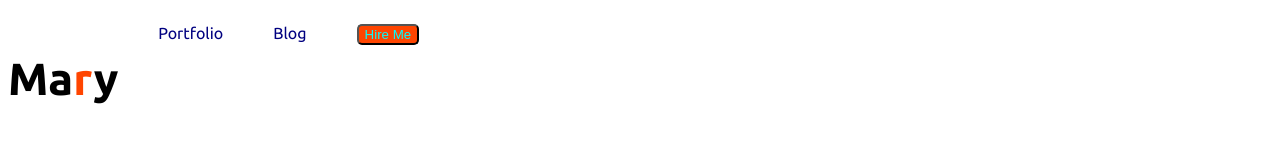
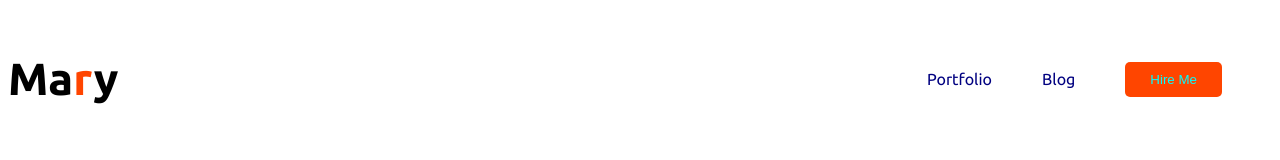
Before and after one commit to asif-444/webdeveloper-portfolio, a plain HTML site: page index.html in a window 1280 px wide. Drawn offline with Linux system fonts and the light colour scheme.

Commit message:
added nav

```diff
--- a/styles/portfolio.css
+++ b/styles/portfolio.css
@@ -9,6 +9,10 @@ body {
     background: orangered;
     border-radius: 5px;
     color: aqua;
+    border: 0;
+    font-style: normal;
+    font-weight: 400;
+    padding: 10px 25px;
 }
 
 .text-primary{
@@ -17,6 +21,8 @@ body {
 /* nav related styles */
 nav {
     display: flex;
+    justify-content: space-between;
+    align-items: center;
 }
 
 .nav-title{
@@ -27,6 +33,7 @@ nav {
 
 nav > ul{
     display: flex;
+    align-items: center;
 }
 
 nav li{
```
